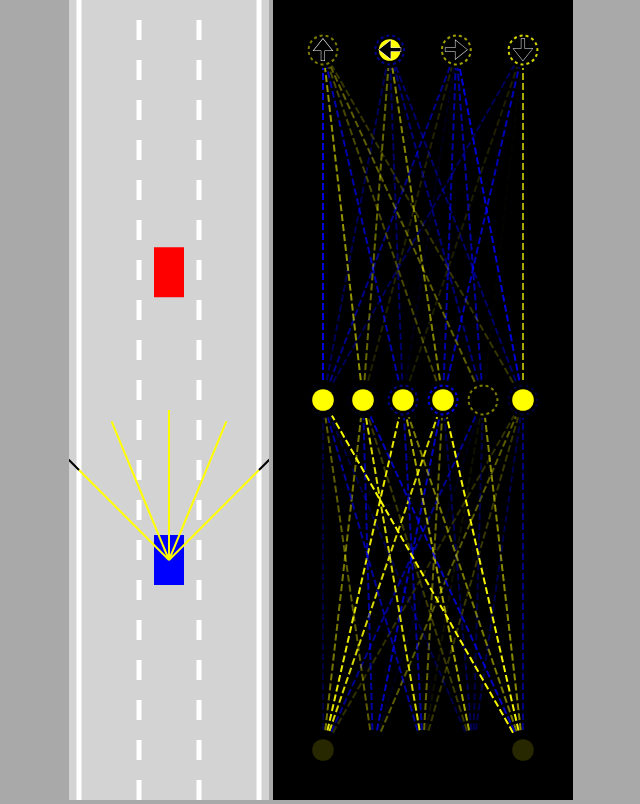
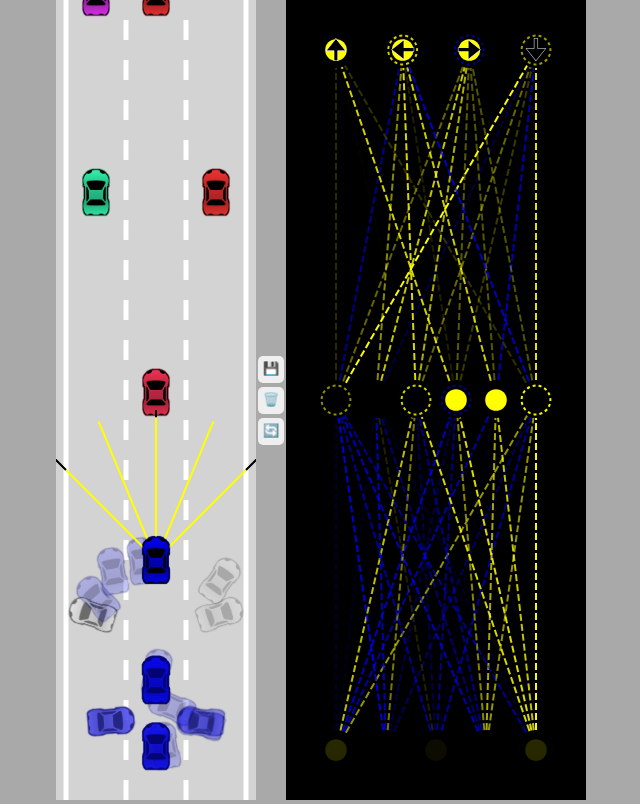
Before and after one commit to JeromeChallet/ML_Self_Driving_Car, a plain HTML site: page index.html in a window 1280 px wide. Shown: the whole page, without its empty margins (319-959 px from the left). Drawn offline with Linux system fonts and the light colour scheme; animation ran at ten frames a second.

Commit message:
Fine Tunning

```diff
--- a/car.js
+++ b/car.js
@@ -1,5 +1,5 @@
 class Car {
-  constructor(x, y, width, height, controlType, maxSpeed = 3) {
+  constructor(x, y, width, height, controlType, maxSpeed = 3, color = "blue") {
     this.x = x;
     this.y = y;
     this.width = width;
@@ -19,6 +19,23 @@
       this.brain = new NeuralNetwork([this.sensor.rayCount, 6, 4]);
     }
     this.controls = new Controls(controlType);
+
+    this.img = new Image();
+    this.img.src = "car.png";
+
+    this.mask = document.createElement("canvas");
+    this.mask.width = width;
+    this.mask.height = height;
+
+    const maskCtx = this.mask.getContext("2d");
+    this.img.onload = () => {
+      maskCtx.fillStyle = color;
+      maskCtx.rect(0, 0, this.width, this.height);
+      maskCtx.fill();
+
+      maskCtx.globalCompositeOperation = "destination-atop";
+      maskCtx.drawImage(this.img, 0, 0, this.width, this.height);
+    };
   }
 
   update(roadBorders, traffic) {
@@ -119,21 +136,31 @@
     this.y -= Math.cos(this.angle) * this.speed;
   }
 
-  draw(ctx, color) {
-    if (this.damaged) {
-      ctx.fillStyle = "gray";
-    } else {
-      ctx.fillStyle = color;
-    }
-    ctx.beginPath();
-    ctx.moveTo(this.polygon[0].x, this.polygon[0].y);
-    for (let i = 1; i < this.polygon.length; i++) {
-      ctx.lineTo(this.polygon[i].x, this.polygon[i].y);
-    }
-    ctx.fill();
-
-    if (this.sensor) {
+  draw(ctx, drawSensor = false) {
+    if (this.sensor && drawSensor) {
       this.sensor.draw(ctx);
     }
+
+    ctx.save();
+    ctx.translate(this.x, this.y);
+    ctx.rotate(-this.angle);
+    if (!this.damaged) {
+      ctx.drawImage(
+        this.mask,
+        -this.width / 2,
+        -this.height / 2,
+        this.width,
+        this.height
+      );
+      ctx.globalCompositeOperation = "multiply";
+    }
+    ctx.drawImage(
+      this.img,
+      -this.width / 2,
+      -this.height / 2,
+      this.width,
+      this.height
+    );
+    ctx.restore();
   }
 }
--- a/index.html
+++ b/index.html
@@ -5,6 +5,11 @@
 </head>
 <body>
     <canvas id="carCanvas"></canvas>
+    <div id="verticalButtons">
+        <button onclick="save()">💾</button>
+        <button onclick="discard()">🗑️</button>
+        <button onclick="reload()">🔄</button>
+    </div>
     <canvas id="networkCanvas"></canvas>
     <script src="visualizer.js"></script>
     <script src="network.js"></script>
--- a/main.js
+++ b/main.js
@@ -7,32 +7,81 @@
 const networkCtx = networkCanvas.getContext("2d");
 
 const road = new Road(carCanvas.width / 2, carCanvas.width * 0.9);
-const car = new Car(road.getLaneCenter(1), 100, 30, 50, "AI");
-const traffic = [new Car(road.getLaneCenter(1), -100, 30, 50, "DUMMY", 2)];
+
+const N = 100;
+const cars = generateCars(N);
+let bestCar = cars[0];
+if (localStorage.getItem("bestBrain")) {
+  for (let i = 0; i < cars.length; i++) {
+    cars[i].brain = JSON.parse(localStorage.getItem("bestBrain"));
+    if (i != 0) {
+      NeuralNetwork.mutate(cars[i].brain, 0.1);
+    }
+  }
+}
+
+const traffic = [
+  new Car(road.getLaneCenter(1), -100, 30, 50, "DUMMY", 2, getRandomColor()),
+  new Car(road.getLaneCenter(0), -300, 30, 50, "DUMMY", 2, getRandomColor()),
+  new Car(road.getLaneCenter(2), -300, 30, 50, "DUMMY", 2, getRandomColor()),
+  new Car(road.getLaneCenter(0), -500, 30, 50, "DUMMY", 2, getRandomColor()),
+  new Car(road.getLaneCenter(1), -500, 30, 50, "DUMMY", 2, getRandomColor()),
+  new Car(road.getLaneCenter(1), -700, 30, 50, "DUMMY", 2, getRandomColor()),
+  new Car(road.getLaneCenter(2), -700, 30, 50, "DUMMY", 2, getRandomColor()),
+];
 
 animate();
+
+function save() {
+  localStorage.setItem("bestBrain", JSON.stringify(bestCar.brain));
+  location.reload();
+}
+
+function discard() {
+  localStorage.removeItem("bestBrain");
+  location.reload();
+}
+function reload() {
+  location.reload();
+}
+
+function generateCars(N) {
+  const cars = [];
+  for (let i = 1; i <= N; i++) {
+    cars.push(new Car(road.getLaneCenter(1), 100, 30, 50, "AI"));
+  }
+  return cars;
+}
 
 function animate(time) {
   for (let i = 0; i < traffic.length; i++) {
     traffic[i].update(road.borders, []);
   }
-  car.update(road.borders, traffic);
+  for (let i = 0; i < cars.length; i++) {
+    cars[i].update(road.borders, traffic);
+  }
+  bestCar = cars.find((c) => c.y == Math.min(...cars.map((c) => c.y)));
 
   carCanvas.height = window.innerHeight;
   networkCanvas.height = window.innerHeight;
 
   carCtx.save();
-  carCtx.translate(0, -car.y + carCanvas.height * 0.7);
+  carCtx.translate(0, -bestCar.y + carCanvas.height * 0.7);
 
   road.draw(carCtx);
   for (let i = 0; i < traffic.length; i++) {
-    traffic[i].draw(carCtx, "red");
+    traffic[i].draw(carCtx);
   }
-  car.draw(carCtx, "blue");
+  carCtx.globalAlpha = 0.2;
+  for (let i = 0; i < cars.length; i++) {
+    cars[i].draw(carCtx);
+  }
+  carCtx.globalAlpha = 1;
+  bestCar.draw(carCtx, true);
 
   carCtx.restore();
 
   networkCtx.lineDashOffset = -time / 50;
-  Visualizer.drawNetwork(networkCtx, car.brain);
+  Visualizer.drawNetwork(networkCtx, bestCar.brain);
   requestAnimationFrame(animate);
 }
--- a/network.js
+++ b/network.js
@@ -12,6 +12,23 @@
       outputs = Level.feedForward(outputs, network.levels[i]);
     }
     return outputs;
+  }
+
+  static mutate(network, amount = 1) {
+    network.levels.forEach((level) => {
+      for (let i = 0; i < level.biases.length; i++) {
+        level.biases[i] = lerp(level.biases[i], Math.random() * 2 - 1, amount);
+      }
+      for (let i = 0; i < level.weights.length; i++) {
+        for (let j = 0; j < level.weights[i].length; j++) {
+          level.weights[i][j] = lerp(
+            level.weights[i][j],
+            Math.random() * 2 - 1,
+            amount
+          );
+        }
+      }
+    });
   }
 }
 
--- a/style.css
+++ b/style.css
@@ -2,11 +2,52 @@
   margin: 0;
   background: darkgray;
   overflow: hidden;
-  text-align: center;
+  display: flex;
+  justify-content: center;
+  align-items: center;
 }
-#networkCanvas {
+
+#verticalButtons {
+  display: flex;
+  flex-direction: column;
+}
+
+button {
+  border: none;
+  border-radius: 5px;
+  padding: 5px 5px 7px 5px;
+  margin: 2px;
+  cursor: pointer;
+}
+button:hover {
+  background: blue;
+}
+
+#networkCanvas,
+#carCanvas {
   background: black;
 }
+
 #carCanvas {
   background: lightgray;
 }
+
+/* Apply layout for screens with a maximum width of a phone */
+@media screen and (max-device-width: 390px) {
+  body {
+    align-items: stretch; /* Stretch children vertically */
+    height: 100vh; /* Ensure the body fills the entire viewport height */
+    justify-content: center;
+  }
+
+  #verticalButtons {
+    align-self: stretch; /* Stretch to fill available vertical space */
+    justify-content: center; /* Center the buttons vertically */
+    align-self: stretch; /* Stretch to fill available vertical space */
+  }
+
+  #carCanvas,
+  #networkCanvas {
+    width: 100%;
+  }
+}
--- a/utils.js
+++ b/utils.js
@@ -46,3 +46,8 @@
   const B = value > 0 ? 0 : 255;
   return "rgba(" + R + "," + G + "," + B + "," + alpha + ")";
 }
+
+function getRandomColor() {
+  const hue = 290 + Math.random() * 260;
+  return "hsl(" + hue + ", 100%, 60%)";
+}
```
Also changed, not shown: car.png (added), 1 other file.
